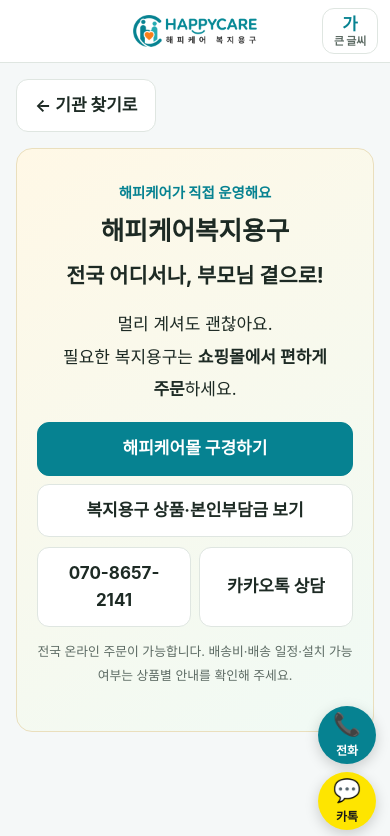
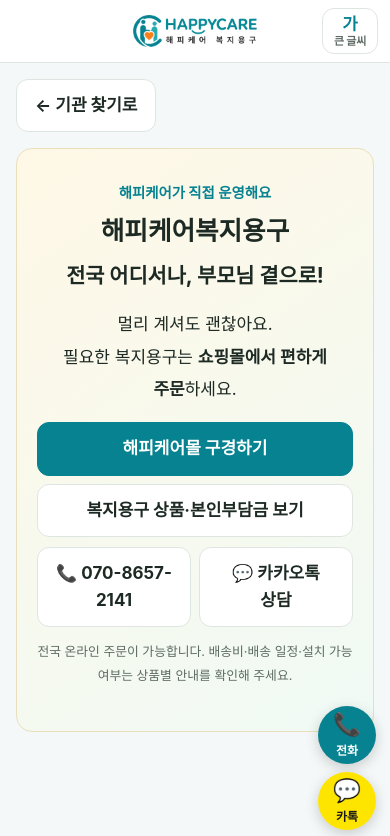
Before and after one commit to yoyo5679/happy, a Next.js app: page /care/happycare in a window 390 px wide. Shown: the top 836 px of the page. Built offline with nearby package versions, Linux system fonts and the light colour scheme.

Commit message:
Restore phone and chat emoji on Happycare contact buttons

```diff
--- a/src/components/HappycareInfo.tsx
+++ b/src/components/HappycareInfo.tsx
@@ -3,5 +3,5 @@ import {site} from "@/config/site";
 
 export function HappycareInfo({headingLevel=2}:{headingLevel?:1|2}) {
  const Heading=headingLevel===1?"h1":"h2";
- return <section className="card happy-care-banner"><p className="eyebrow">해피케어가 직접 운영해요</p><Heading>{site.name}</Heading><h2>전국 어디서나, 부모님 곁으로!</h2><p>멀리 계셔도 괜찮아요.<br/>필요한 복지용구는 <strong>쇼핑몰에서 편하게 주문</strong>하세요.</p><a href={site.storeUrl} className="btn primary wide" target="_blank" rel="noopener noreferrer">해피케어몰 구경하기</a><Link href="/catalog" className="btn wide">복지용구 상품·본인부담금 보기</Link><div className="care-actions"><a href={`tel:${site.phone.replace(/-/g,"")}`} className="btn">{site.phone}</a><a href={site.kakaoUrl} className="btn" target="_blank" rel="noopener noreferrer">카카오톡 상담</a></div><p className="small muted">전국 온라인 주문이 가능합니다. 배송비·배송 일정·설치 가능 여부는 상품별 안내를 확인해 주세요.</p></section>;
+ return <section className="card happy-care-banner"><p className="eyebrow">해피케어가 직접 운영해요</p><Heading>{site.name}</Heading><h2>전국 어디서나, 부모님 곁으로!</h2><p>멀리 계셔도 괜찮아요.<br/>필요한 복지용구는 <strong>쇼핑몰에서 편하게 주문</strong>하세요.</p><a href={site.storeUrl} className="btn primary wide" target="_blank" rel="noopener noreferrer">해피케어몰 구경하기</a><Link href="/catalog" className="btn wide">복지용구 상품·본인부담금 보기</Link><div className="care-actions"><a href={`tel:${site.phone.replace(/-/g,"")}`} className="btn">📞 {site.phone}</a><a href={site.kakaoUrl} className="btn" target="_blank" rel="noopener noreferrer">💬 카카오톡 상담</a></div><p className="small muted">전국 온라인 주문이 가능합니다. 배송비·배송 일정·설치 가능 여부는 상품별 안내를 확인해 주세요.</p></section>;
 }
```
